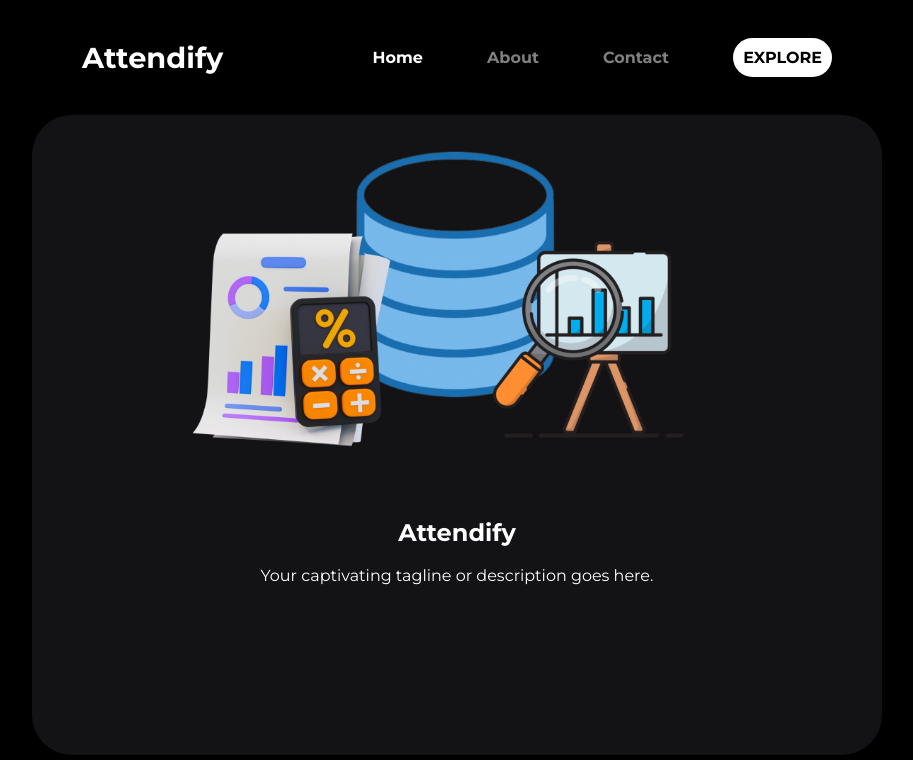
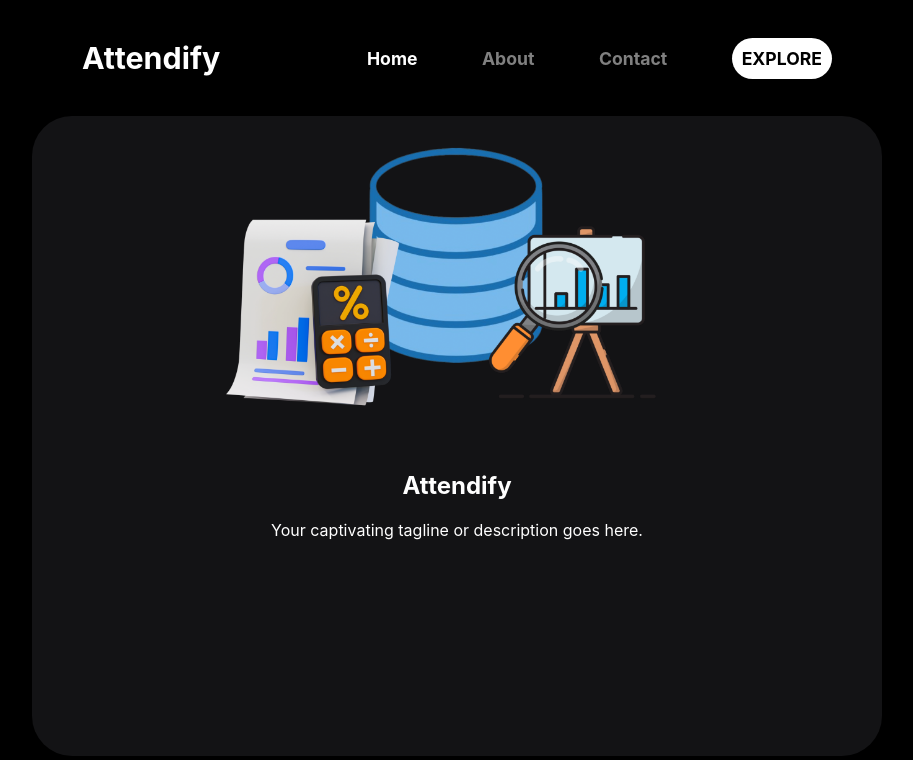
Before and after one commit to Abhijnan18/DBMS-Project, a plain HTML site: page index.html in a window 1280 px wide. Shown: the top 760 px of the page, without its empty margins (183-1096 px from the left). Drawn offline with Linux system fonts and the light colour scheme.

Commit message:
Changed the font style

```diff
--- a/hero.css
+++ b/hero.css
@@ -1,5 +1,7 @@
 body {
-    font-family: 'Montserrat', sans-serif;
+    /* font-family: 'Montserrat', sans-serif; */
+    /* font-family: 'Helvetica', sans-serif; */
+    font-family: 'San Francisco', 'SF Pro Display', 'SF Pro Text', -apple-system, system-ui, sans-serif;
     margin: 0;
     padding: 0;
     background-color: #000;
@@ -33,7 +35,7 @@ nav a {
     color: grey;
     text-decoration: none;
     margin: 30px;
-    font-size: 1em;
+    font-size: 1.1em;
     transition: text-shadow 0.5s ease-in-out; /* Add transition for smooth effect */
     font-weight: 700;
 }
@@ -45,7 +47,7 @@ nav a:hover {
 
 
 .logo {
-    font-size: 1.8em;
+    font-size: 1.9em;
     font-weight: bold;
     margin-left: 30px;
 }
--- a/index.html
+++ b/index.html
@@ -23,7 +23,7 @@
         .center-image {
             display: block;
             margin: 20px auto; /* Adjust the margin as needed */
-            max-width: 80%;
+            max-width: 70%;
             height: auto;
         }
         .hero-content{
```
